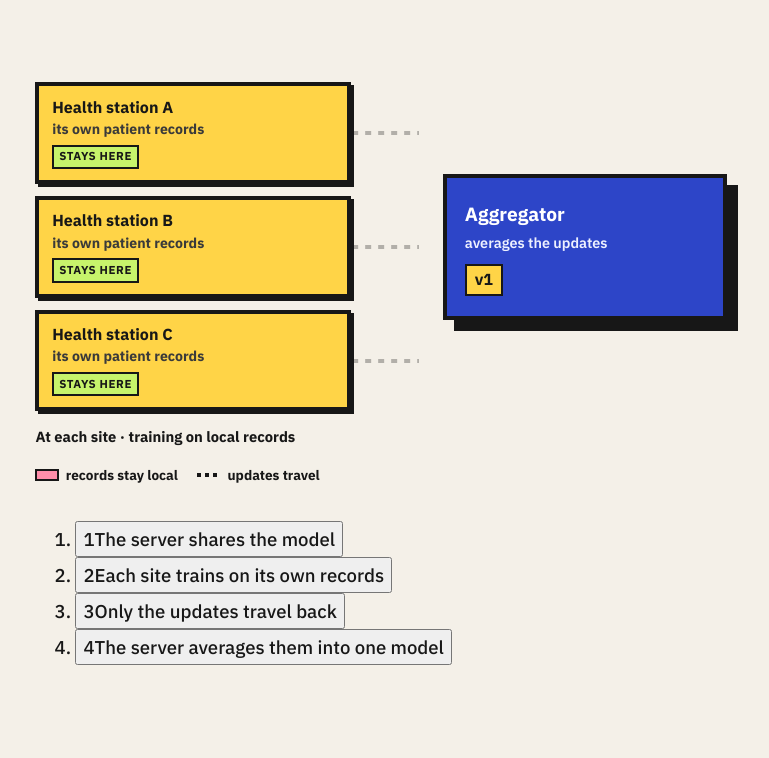
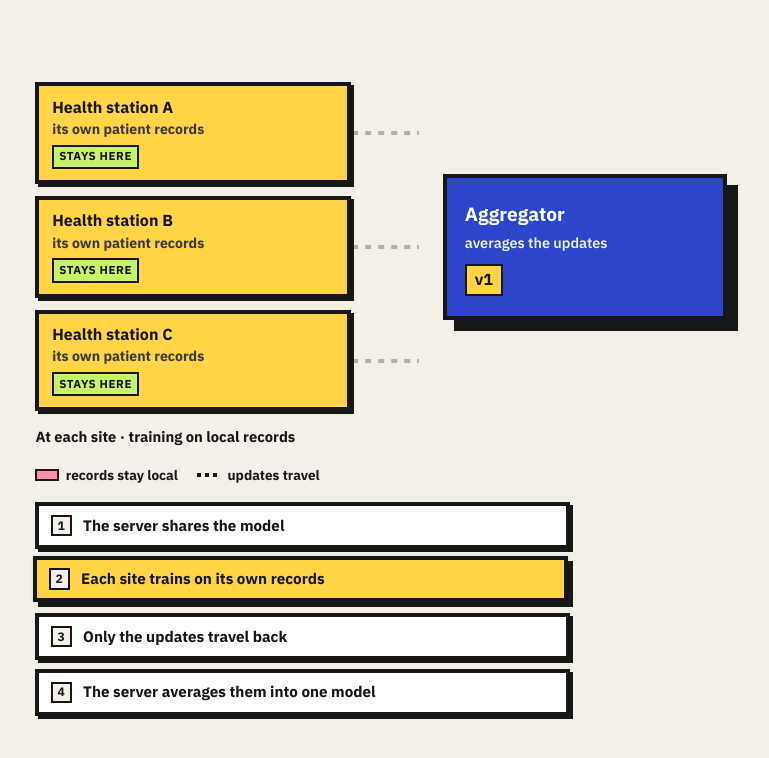
Before and after one commit to Operator-Syn/federated-learning, a plain HTML site: page presentation/figures/round-loop/index.html in a window 1280 px wide. Shown: the whole page, without its empty margins (47-816 px from the left). Drawn offline with nearby package versions, Linux system fonts and the light colour scheme.

Commit message:
Load the shared step styles in the round-loop figure

```diff
--- a/presentation/figures/round-loop/index.html
+++ b/presentation/figures/round-loop/index.html
@@ -6,6 +6,7 @@
   <meta name="theme-color" content="#f4f0e8">
   <title>One federated round — four phases</title>
   <link rel="stylesheet" href="../../tokens.css">
+  <link rel="stylesheet" href="../_shared/steps.css">
   <link rel="stylesheet" href="style.css">
   <style>
     /* Page furniture for the standalone figure. A slide or an embed
```
